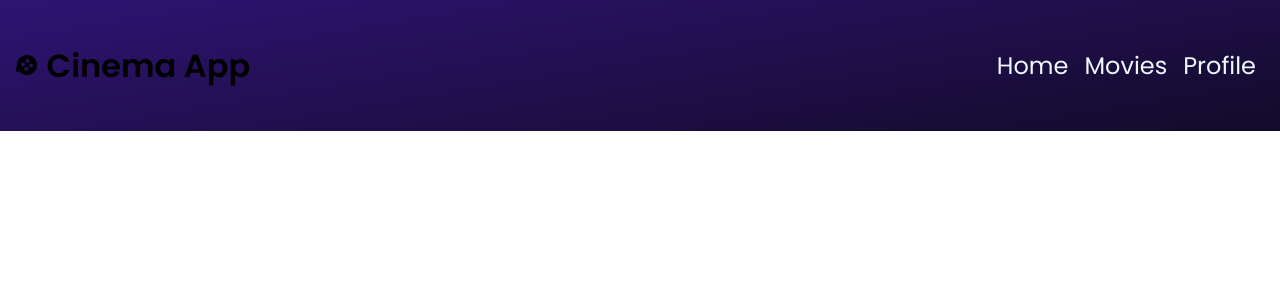
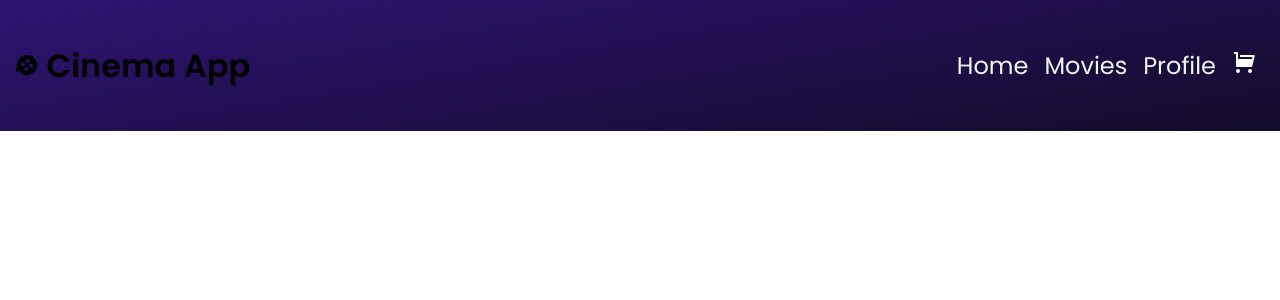
Before and after one commit to Chuchogom/projectreact, a React (Create React App) app: page / in a window 1280 px wide. Shown: the top 300 px of the page. Built offline with nearby package versions, Linux system fonts and the light colour scheme.

Commit message:
Agregando itemlist y cart widget

```diff
--- a/src/App.css
+++ b/src/App.css
@@ -38,6 +38,11 @@
   text-decoration: none;
 }
 
+.Cart-logo:hover{
+  width: 1.7rem;
+  height: 1.7rem;
+}
+
 @media (prefers-reduced-motion: no-preference) {
   .App-logo {
     animation: App-logo-spin infinite 20s linear;
--- a/src/App.js
+++ b/src/App.js
@@ -1,5 +1,5 @@
 import './App.css';
-import NavBar from './navbar/navBar';
+import NavBar from './components/navBar';
 
 function App() {
   return (
--- /dev/null
+++ b/src/components/cartWidget.js
@@ -0,0 +1,10 @@
+import React from 'react';
+import cart from '../shopping-cart.svg';
+
+function CartWidget() {
+  return (
+    <img src={cart} className="Cart-logo" alt="logo" />
+  )
+}
+
+export default CartWidget
--- a/src/navbar/navBar.js
+++ b/src/components/navBar.js
@@ -1,5 +1,6 @@
 import logo from '../logo.svg';
-import React from 'react'
+import React from 'react';
+import CartWidget from './cartWidget';
 
 function NavBar() {
   return (
@@ -16,6 +17,9 @@ function NavBar() {
                 <li className='navbar-item'>
                     <a href='/profile'>Profile</a>
                 </li>
+                <li className='navbar-item'>
+                    <CartWidget/>
+                </li>
             </ul>
         </nav>
     </div>
```
Also changed, not shown: src/shopping-cart.svg (added).
